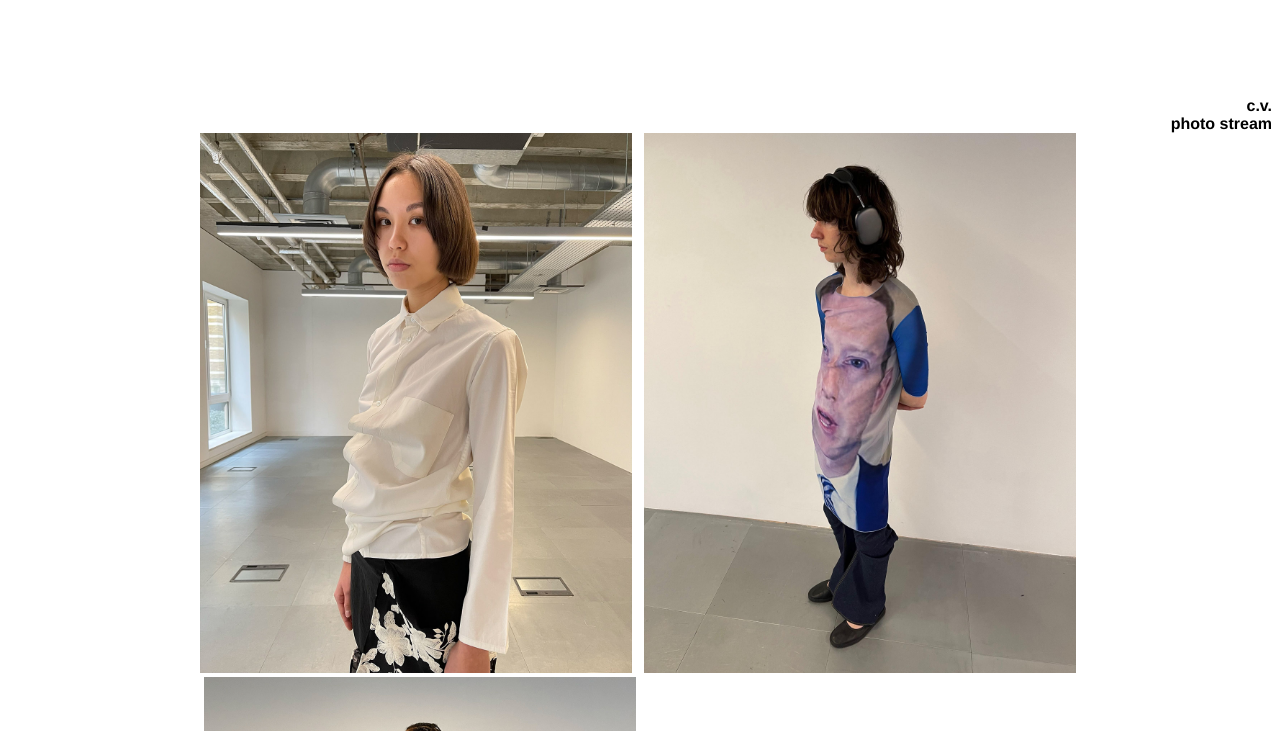
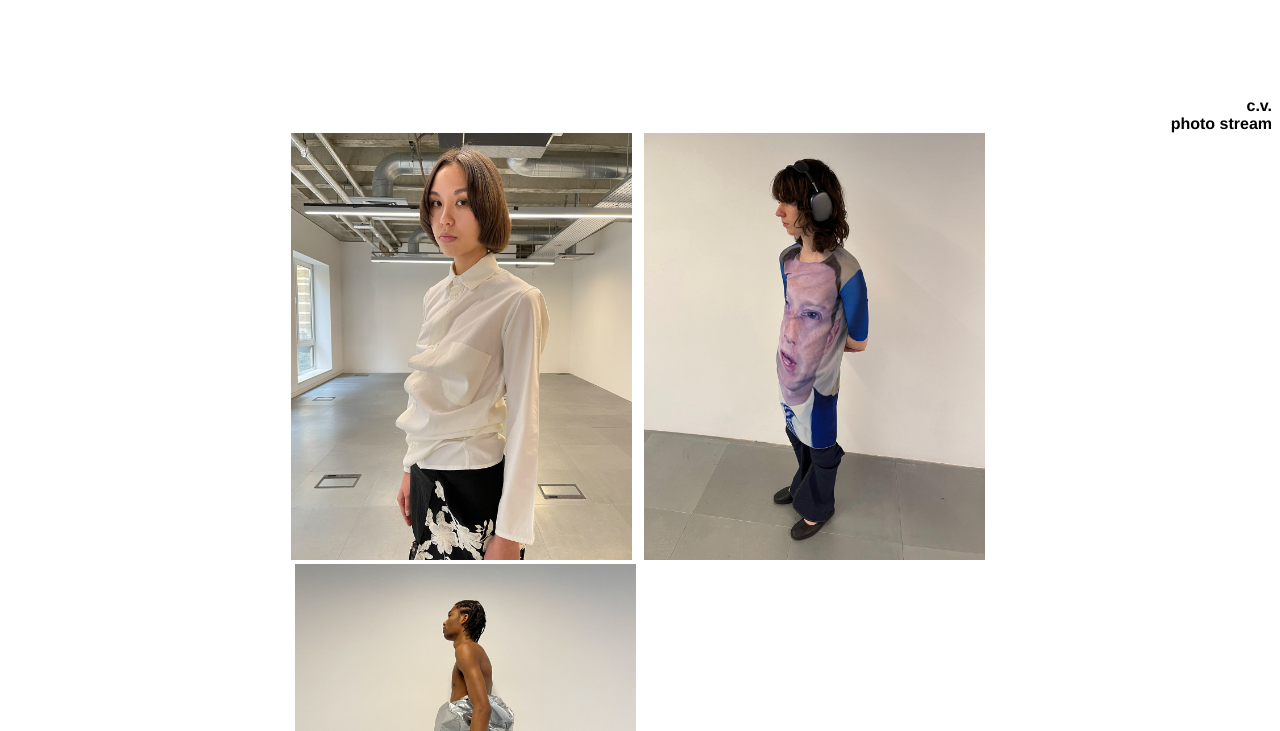
Before and after one commit to matt-empringham/matt-empringham.github.io, a plain HTML site: page index.html in a window 1280 px wide. Shown: the part 57-788 px from the top of the page. Drawn offline with Linux system fonts and the light colour scheme; grey boxes are pictures that could not be loaded.

Commit message:
Update stylesheet.css

```diff
--- a/stylesheet.css
+++ b/stylesheet.css
@@ -69,8 +69,8 @@ p {text-align: justify;
 
 .photo-stream {
 	text-align: center;
-	padding-right: 12%;
-	padding-left: 12%;
+	padding-right: 20%;
+	padding-left: 20%;
 }
 
 footer {
```
